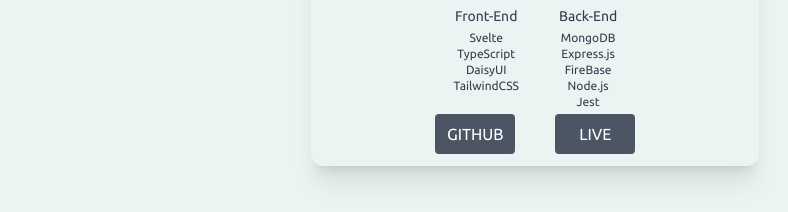
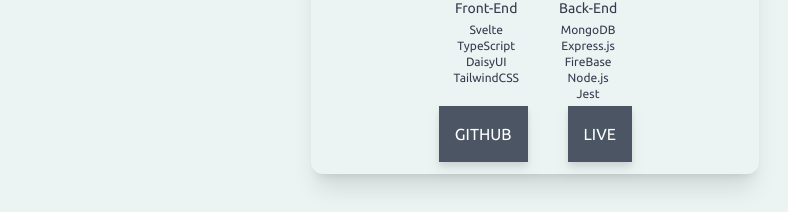
Before and after one commit to Deehjay/portfolio, a Vue app: page /work/house-of-games in a window 1280 px wide. Shown: the part 502-714 px from the top of the page, without its empty margins (358-1146 px from the left). Built offline with nearby package versions, Linux system fonts and the light colour scheme.

Commit message:
Change button styling

```diff
--- a/src/components/Button.vue
+++ b/src/components/Button.vue
@@ -10,14 +10,16 @@ defineProps({
   <router-link
     v-if="internal"
     :to="link"
-    class="text-white rounded bg-gray-600 p-3 uppercase">
+    class="text-white bg-gray-600 p-4 uppercase text-center drop-shadow-lg">
     {{ text }}</router-link
   >
   <a
     v-else
     :href="link"
-    class="text-white rounded bg-gray-600 p-2 w-20 text-center uppercase"
+    class="text-white bg-gray-600 p-4 text-center uppercase drop-shadow-lg"
     target="_blank"
     >{{ text }}</a
   >
 </template>
+
+<style></style>
```
